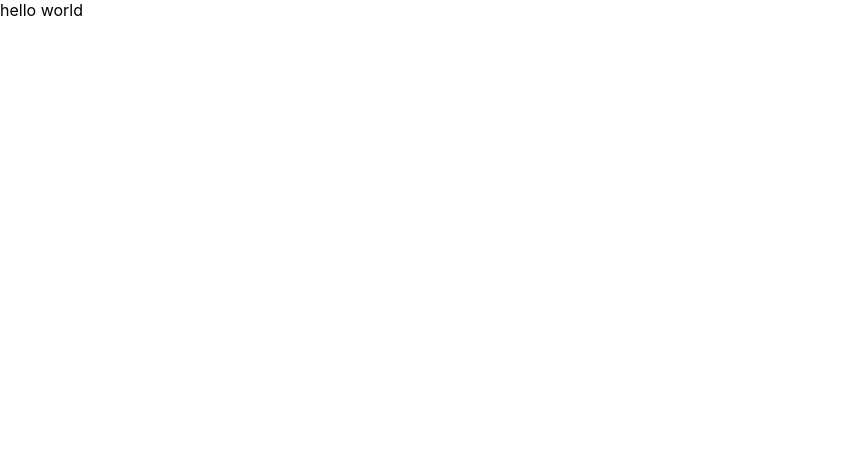
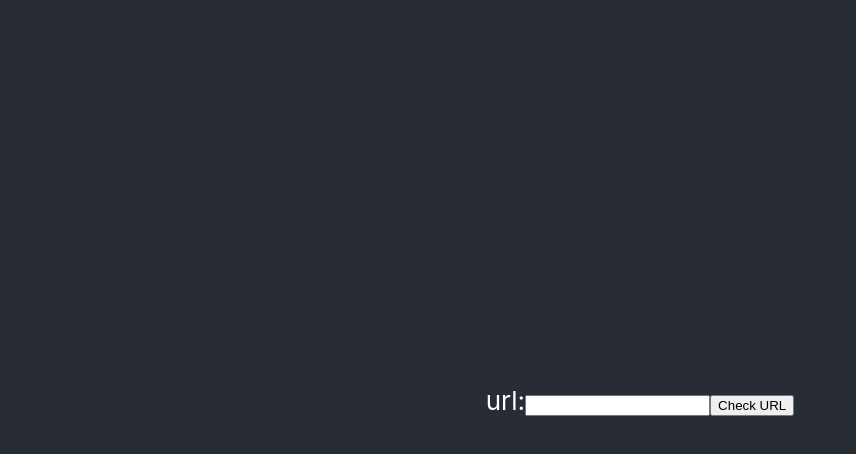
Before and after one commit to ruslanbek05/react_ayon_uz, a React (Create React App) app: page / in a window 1280 px wide. Shown: the top 454 px of the page, without its empty margins (0-856 px from the left). Built offline with nearby package versions, Linux system fonts and the light colour scheme.

Commit message:
Update Api_test.js

```diff
--- a/src/Api_test.js
+++ b/src/Api_test.js
@@ -1,11 +1,46 @@
-import React from 'react';
+import React, { Component } from "react";
+import axios from "axios";
+import './App.css';
+class Api_test extends Component{
 
-const ApiTest = () => {
-    return (
-        <div>
-            hello world
-        </div>
-    );
-};
+    constructor() {
+        super();
+        this.state = {
+            url: '',
+        }
+        this.handleSubmit = this.handleSubmit.bind(this);
+        this.handleChange = this.handleChange.bind(this);
+    }
 
-export default ApiTest;
+    handleChange(event) {
+        this.setState({url: event.target.value})
+    }
+
+    handleSubmit(event) {
+        axios
+            // .post("/url_checker", this.state.url)
+            .post("http://127.0.0.1:8000/url_checker/", this.state.url)
+            .then(res => {
+                alert(res.data)
+            })
+        event.preventDefault();
+    };
+
+    render() {
+        return (
+            <div className="App">
+                <header className="App-header">
+                    <form onSubmit={this.handleSubmit}>
+                        <label>
+                            url:
+                            <input type="text" name="url" value={this.state.url} onChange={this.handleChange} />
+                        </label>
+                        <input type="submit" value="Check URL" />
+                    </form>
+                </header>
+            </div>
+        );
+    }
+
+}
+export default Api_test;
```
